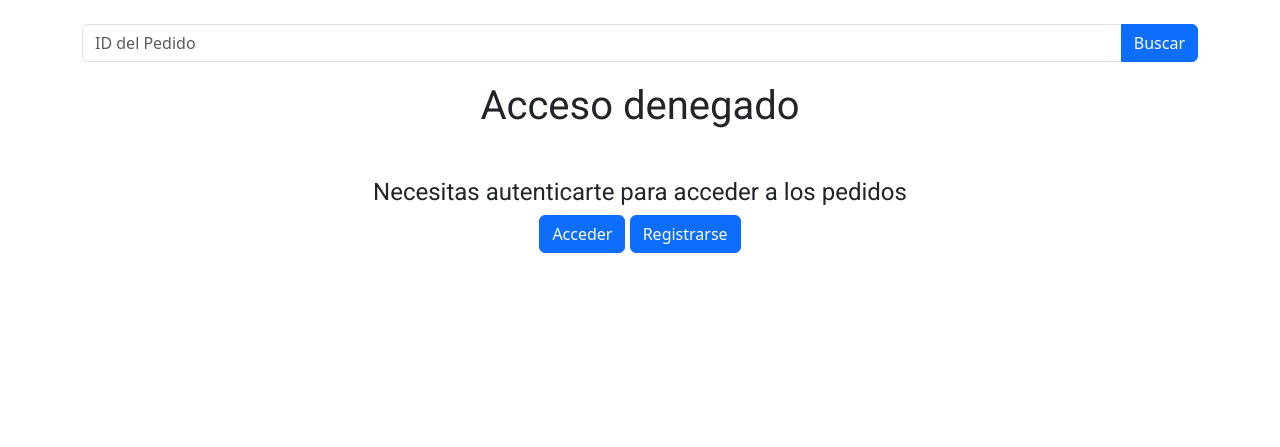
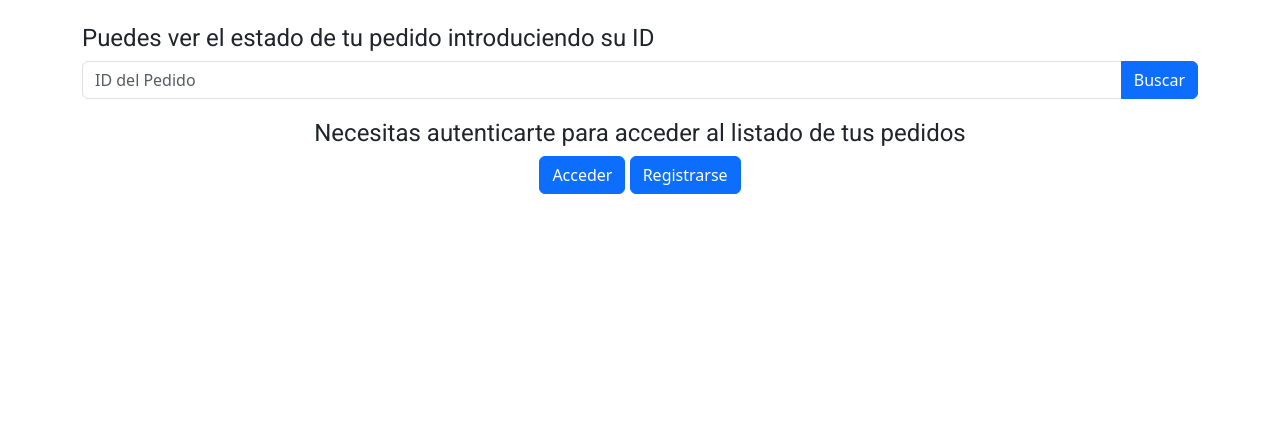
Before and after one commit to NEXUS-PGPI/ardueshop, a Django app: page /order/my_orders/ in a window 1280 px wide. Shown: the part 72-519 px from the top of the page. Run offline with Django 4.2, Linux system fonts and the light colour scheme; some libraries are stand-ins or nearby versions.

Commit message:
fix: Improved style

```diff
--- a/ardueshop/order/templates/order/id_search.html
+++ b/ardueshop/order/templates/order/id_search.html
@@ -6,6 +6,7 @@
 </head>
 <body>
     <div class="container mt-4">
+        <h4 class="mb-2">Puedes ver el estado de tu pedido introduciendo su ID</h4>
         <form method="get" class="d-flex" id="searchForm">
             <div class="input-group">
                 <input type="text" name="id" class="form-control" placeholder="ID del Pedido" required pattern="\d+">
--- a/ardueshop/order/templates/order/not_authenticated_user.html
+++ b/ardueshop/order/templates/order/not_authenticated_user.html
@@ -8,9 +8,7 @@
     {% include 'order/id_search.html' %}
 
     <div class="container text-center" style="padding-top: 20px;">
-        <h1 class="mb-5">Acceso denegado</h1>
-
-        <h4>Necesitas autenticarte para acceder a los pedidos</h4>
+        <h4 class="mb-2">Necesitas autenticarte para acceder al listado de tus pedidos</h4>
         <a href="{% url 'authentication:login' %}" class="btn btn-primary">Acceder</a>
         <a href="{% url 'authentication:signup' %}" class="btn btn-primary">Registrarse</a>
     </div>
--- a/ardueshop/order/templates/order/order_not_found.html
+++ b/ardueshop/order/templates/order/order_not_found.html
@@ -8,6 +8,8 @@
 
 {% block content %}
 
-    <h1> Lo sentimos, no pudimos encontrar la orden que estás buscando.</h1>
+    <div class="container mt-4 text-center">
+        <h3> Lo sentimos, no pudimos encontrar el pedido que buscas </h3>
+    </div>
 
 {% endblock %}
--- a/ardueshop/order/templates/order/order_placed.html
+++ b/ardueshop/order/templates/order/order_placed.html
@@ -8,7 +8,10 @@
 <div class="container mt-4">
     <div class="card text-center">
         <div class="card-body">
-            <h1 class="card-title">¡Pedido realizado!</h1>
+            <h1 class="card-title">¡Pedido realizado! El ID para el seguimiento de tu pedido es {{request.session.order_id}}</h1>
+            <p class="card-text"> Puedes consultar el estado de tu pedido en
+                <a href="{% url "order:my_orders" %}">este enlace</a>.
+            </p>
             <p class="card-text">Gracias por tu compra.</p>
             <p class="card-text">Recibirás un correo electrónico de confirmación pronto.</p>
 
--- a/ardueshop/payment/templates/payment/completed.html
+++ b/ardueshop/payment/templates/payment/completed.html
@@ -8,11 +8,10 @@
 <div class="container mt-4">
     <div class="card text-center">
         <div class="card-body">
-            <h1 class="card-title">¡Pago Completado! El pedido con id: {{ request.session.order_id }} ha sido completado con éxito.</h1>
+            <h1 class="card-title">¡Pago completado! El ID para el seguimiento de tu pedido es {{request.session.order_id}}</h1>
             <p class="card-text"> Puedes consultar el estado de tu pedido en
-                <a href="http://127.0.0.1:8000/order/{{request.session.order_id}}/">este enlace</a>.
+                <a href="{% url "order:my_orders" %}">este enlace</a>.
             </p>
-
             <p class="card-text">Gracias por tu compra.</p>
             <p class="card-text">Recibirás un correo electrónico de confirmación pronto.</p>
 
```
Also changed, not shown: ardueshop/product/migrations/0008_alter_opinion_date.py.
